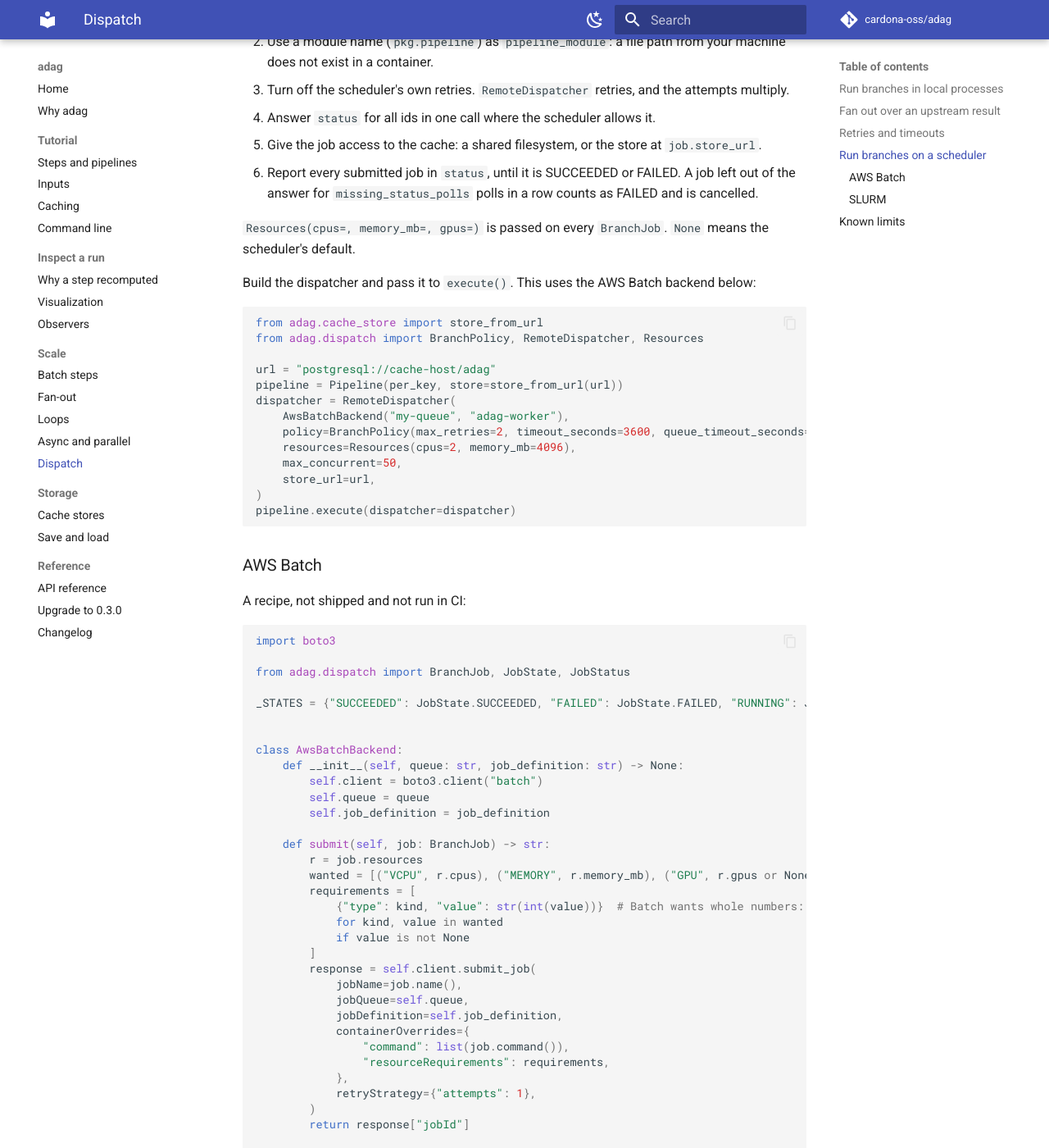
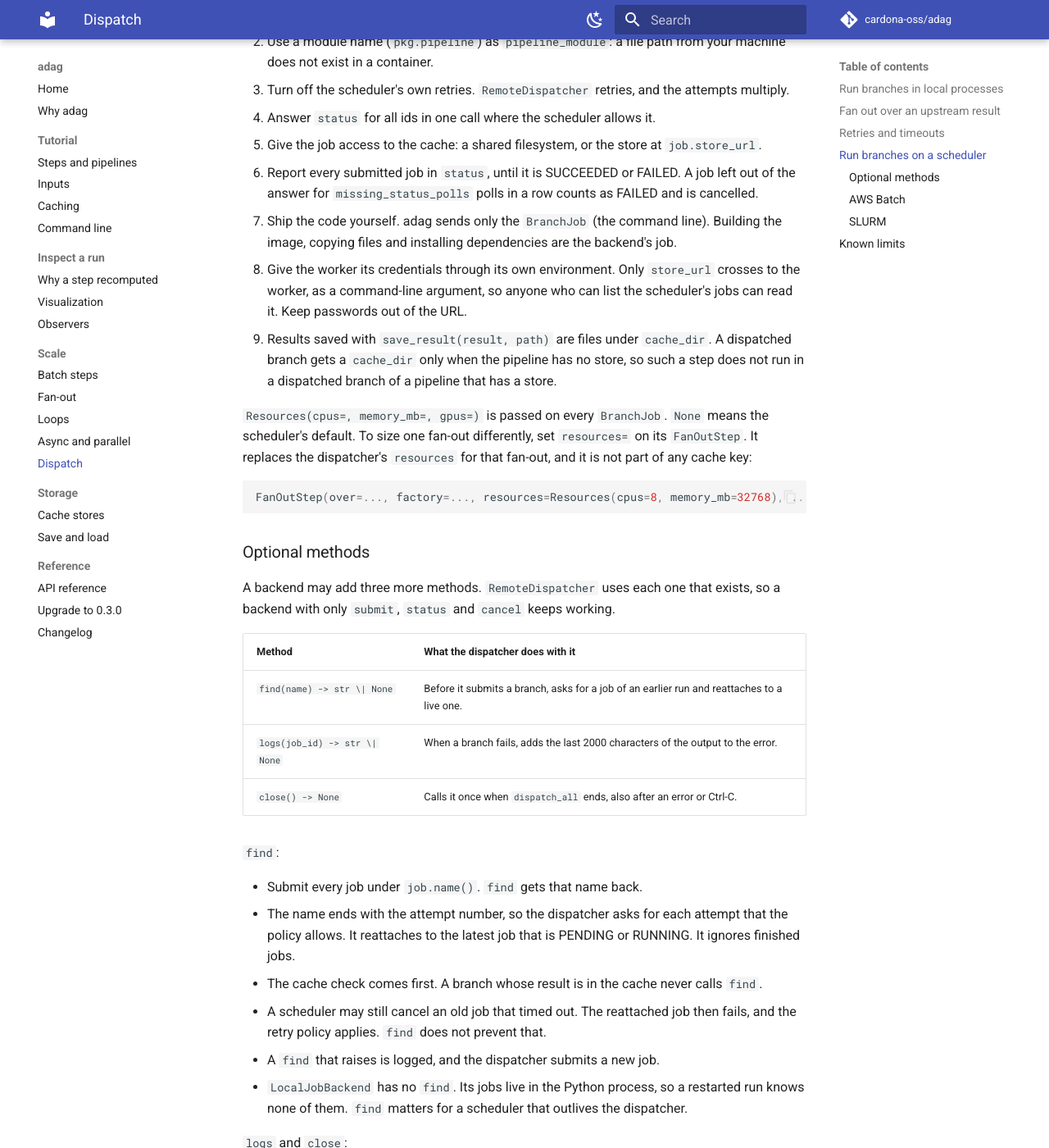
Before and after one commit to jorgeecardona/adag, an MkDocs documentation site: the page built from docs/dispatch.md, in a window 1280 px wide and 1400 px high, scrolled down 5191 px. Shown: the whole window at 82% size. Built offline with MkDocs 1.6.1 and Material for MkDocs 9.7.7, drawn with Linux system fonts in a browser that asks for light colours; comment, search, counter and statistics services are not loaded; some of the changed text lies outside the part shown.

Commit message:
docs: the optional JobBackend methods and Resources per fan-out; needs FO-5 proofs and FO-8

````diff
--- a/docs/dispatch.md
+++ b/docs/dispatch.md
@@ -138,9 +138,90 @@ Rules for a backend:
 5. Give the job access to the cache: a shared filesystem, or the store at `job.store_url`.
 6. Report every submitted job in `status`, until it is SUCCEEDED or FAILED. A job left out of the
    answer for `missing_status_polls` polls in a row counts as FAILED and is cancelled.
+7. Ship the code yourself. adag sends only the `BranchJob` (the command line). Building the
+   image, copying files and installing dependencies are the backend's job.
+8. Give the worker its credentials through its own environment. Only `store_url` crosses to the
+   worker, as a command-line argument, so anyone who can list the scheduler's jobs can read it.
+   Keep passwords out of the URL.
+9. Results saved with `save_result(result, path)` are files under `cache_dir`. A dispatched branch
+   gets a `cache_dir` only when the pipeline has no store, so such a step does not run in a
+   dispatched branch of a pipeline that has a store.
 
 `Resources(cpus=, memory_mb=, gpus=)` is passed on every `BranchJob`. `None` means the
-scheduler's default.
+scheduler's default. To size one fan-out differently, set `resources=` on its `FanOutStep`. It
+replaces the dispatcher's `resources` for that fan-out, and it is not part of any cache key:
+
+```python
+FanOutStep(over=..., factory=..., resources=Resources(cpus=8, memory_mb=32768), ...)
+```
+
+### Optional methods
+
+A backend may add three more methods. `RemoteDispatcher` uses each one that exists, so a backend
+with only `submit`, `status` and `cancel` keeps working.
+
+| Method | What the dispatcher does with it |
+|---|---|
+| `find(name) -> str \| None` | Before it submits a branch, asks for a job of an earlier run and reattaches to a live one. |
+| `logs(job_id) -> str \| None` | When a branch fails, adds the last 2000 characters of the output to the error. |
+| `close() -> None` | Calls it once when `dispatch_all` ends, also after an error or Ctrl-C. |
+
+`find`:
+
+- Submit every job under `job.name()`. `find` gets that name back.
+- The name ends with the attempt number, so the dispatcher asks for each attempt that the policy
+  allows. It reattaches to the latest job that is PENDING or RUNNING. It ignores finished jobs.
+- The cache check comes first. A branch whose result is in the cache never calls `find`.
+- A scheduler may still cancel an old job that timed out. The reattached job then fails, and the
+  retry policy applies. `find` does not prevent that.
+- A `find` that raises is logged, and the dispatcher submits a new job.
+- `LocalJobBackend` has no `find`. Its jobs live in the Python process, so a restarted run knows
+  none of them. `find` matters for a scheduler that outlives the dispatcher.
+
+`logs` and `close`:
+
+- `logs` may return `None`, for example while the job has no output yet. `LocalJobBackend` keeps
+  the last 8000 characters of stderr of each failed job, until `close`.
+- `close` must be safe to call twice, and the backend must work again if a later `dispatch_all`
+  submits more jobs. A failing `close` is logged, and it does not replace the run's error.
+
+This backend wraps `LocalJobBackend`, adds `find`, and reports a failed job with only its exit
+code, as most schedulers do. The output of branch `b` reaches the error through `logs`:
+
+```python
+--8<-- "docs/examples/dispatch_failing_pipeline.py"
+```
+
+```python
+--8<-- "docs/examples/dispatch_hooks.py"
+```
+
+```text
+succeeded: ['a', 'c']
+b: exit code 1
+last output of job local-2:
+error: row b has no value
+{'find': 3, 'submit': 3, 'close': 1}
+```
+
+A backend that starts a server makes it on the first `submit` and deletes it in `close`.
+A sketch, not run in CI (`cloud` stands for your provider's client):
+
+```python
+class ServerBackend:
+    def __init__(self, cloud) -> None:
+        self.cloud = cloud
+        self.server = None
+
+    def submit(self, job: BranchJob) -> str:
+        if self.server is None:
+            self.server = self.cloud.create_server()  # on first use, not in __init__
+        return self.server.start(list(job.command()), name=job.name())
+
+    def close(self) -> None:
+        if self.server is not None:  # safe to call twice
+            self.server.delete()
+            self.server = None
 
 Build the dispatcher and pass it to `execute()`. This uses the AWS Batch backend below:
 
@@ -210,6 +291,24 @@ class AwsBatchBackend:
     def cancel(self, job_ids):
         for job_id in job_ids:
             self.client.terminate_job(jobId=job_id, reason="cancelled by adag")
+
+    # Optional: lets a rerun reattach to a job that an earlier run left alive.
+    def find(self, name):
+        # With a JOB_NAME filter, list_jobs returns jobs of any status, newest first.
+        filters = [{"name": "JOB_NAME", "values": [name]}]
+        jobs = self.client.list_jobs(jobQueue=self.queue, filters=filters)["jobSummaryList"]
+        return jobs[0]["jobId"] if jobs else None
+
+    # Optional: the end of a failed job's output goes into the error.
+    def logs(self, job_id):
+        container = self.client.describe_jobs(jobs=[job_id])["jobs"][0].get("container", {})
+        stream = container.get("logStreamName")
+        if stream is None:  # the job never started
+            return None
+        events = boto3.client("logs").get_log_events(  # the default log group of Batch jobs
+            logGroupName="/aws/batch/job", logStreamName=stream, limit=50, startFromHead=False
+        )["events"]
+        return "\n".join(event["message"] for event in events)
 ```
 
 ### SLURM
@@ -219,6 +318,7 @@ A recipe, not shipped and not run in CI:
 ```python
 import shlex
 import subprocess
+from pathlib import Path
 
 from adag.dispatch import BranchJob, JobState, JobStatus
 
@@ -235,6 +335,7 @@ class SlurmBackend:
     def submit(self, job: BranchJob) -> str:
         r = job.resources
         args = ["sbatch", "--parsable", "--no-requeue", f"--job-name={job.name()}"]
+        args.append("--output=adag-%j.log")  # %j is the job id: logs() reads this file
         if r.cpus is not None:
             args.append(f"--cpus-per-task={int(r.cpus)}")
         if r.memory_mb is not None:
@@ -260,15 +361,30 @@ class SlurmBackend:
 
     def cancel(self, job_ids):
         subprocess.run(["scancel", *job_ids], check=False)
+
+    # Optional: lets a rerun reattach to a job that an earlier run left alive.
+    def find(self, name):
+        found = subprocess.run(
+            ["sacct", "-n", "-X", "-P", "-S", "now-7days", "-o", "JobID", f"--name={name}"],
+            capture_output=True, text=True, check=True,
+        ).stdout.split()
+        return found[-1] if found else None  # the newest job with that name
+
+    # Optional: the end of a failed job's output goes into the error.
+    def logs(self, job_id):
+        path = Path(f"adag-{job_id}.log")  # written by sbatch --output in the submit directory
+        return path.read_text(errors="replace") if path.exists() else None
 ```
 
 ## Known limits
 
 - A shared upstream step that is not cached yet is computed by every worker that needs it.
   Run the pipeline up to that step first, or cache it before you dispatch.
-- If the main process crashes, jobs that are still running are submitted again on the rerun.
+- If the main process crashes, a backend without `find` submits the branches again on the rerun.
   If an old job finishes first, the rerun finds its result in the cache and cancels the new job.
+  A backend with `find` reattaches to the old jobs instead.
 - A result that appears after the dispatcher has decided a branch failed is too late. The run
   raises `FanOutBranchError`, and the next run finds the result in the cache.
-- A worker's stderr reaches you only through `JobStatus.detail`.
+- A worker's output reaches you through `JobStatus.detail`, and through `logs` when the backend
+  has it.
 - `MemoryCacheStore`, a disk local to one machine, and SQLite on NFS cannot be the shared cache.
--- /dev/null
+++ b/docs/examples/dispatch_failing_pipeline.py
@@ -0,0 +1,33 @@
+"""A pipeline file whose branch "b" fails in the worker."""
+
+from dataclasses import dataclass
+
+from pydantic import BaseModel
+
+from adag import FanOutStep, Step
+
+
+class Parsed(BaseModel):
+    value: int
+
+
+@dataclass(frozen=True)
+class Parse(Step[Parsed]):
+    text: str
+
+    def run(self, text: str) -> Parsed:
+        if not text:
+            raise ValueError("row b has no value")
+        return Parsed(value=int(text))
+
+
+def branch(key: str, text: str):
+    return Parse(text=text)()
+
+
+per_key = FanOutStep(
+    over={"a": "1", "b": "", "c": "3"},
+    factory=branch,
+    pipeline_module=__file__,
+    fan_out_var="per_key",
+)()
--- /dev/null
+++ b/docs/examples/dispatch_hooks.py
@@ -0,0 +1,70 @@
+"""A job backend with the optional methods: find, logs and close."""
+
+import tempfile
+from collections.abc import Mapping, Sequence
+from pathlib import Path
+
+from adag import NullObserver, Pipeline
+from adag.cli import load_pipeline_module
+from adag.dispatch import (
+    BranchJob,
+    BranchPolicy,
+    JobState,
+    JobStatus,
+    LocalJobBackend,
+    RemoteDispatcher,
+)
+from adag.fan_out import FanOutBranchError
+
+
+class RecordingBackend(LocalJobBackend):
+    """LocalJobBackend already has logs and close. This adds find and records the calls.
+
+    It also reports a failed job with only its exit code, as most schedulers do, so the output
+    reaches the error through ``logs``.
+    """
+
+    def __init__(self) -> None:
+        super().__init__()
+        self.ids_by_name: dict[str, str] = {}
+        self.calls: list[str] = []
+
+    def submit(self, job: BranchJob) -> str:
+        self.calls.append("submit")
+        job_id = super().submit(job)
+        self.ids_by_name[job.name()] = job_id  # find() needs the name that submit() used
+        return job_id
+
+    def find(self, name: str) -> str | None:
+        self.calls.append("find")
+        return self.ids_by_name.get(name)
+
+    def status(self, job_ids: Sequence[str]) -> Mapping[str, JobStatus]:
+        reported: dict[str, JobStatus] = {}
+        for job_id, status in super().status(job_ids).items():
+            failed = status.state is JobState.FAILED
+            detail = f"exit code {status.exit_code}" if failed else status.detail
+            reported[job_id] = JobStatus(status.state, detail, status.exit_code)
+        return reported
+
+    def close(self) -> None:
+        self.calls.append("close")
+        super().close()
+
+    def cancel(self, job_ids: Sequence[str]) -> None:
+        self.calls.append("cancel")
+        super().cancel(job_ids)
+
+
+module = load_pipeline_module(Path(__file__).with_name("dispatch_failing_pipeline.py"))
+pipeline = Pipeline(module.per_key, cache_dir=Path(tempfile.mkdtemp()))
+backend = RecordingBackend()
+dispatcher = RemoteDispatcher(backend, BranchPolicy(poll_interval_seconds=0.05), max_concurrent=3)
+
+try:
+    pipeline.execute(observer=NullObserver(), dispatcher=dispatcher)
+except FanOutBranchError as error:
+    print("succeeded:", error.succeeded)
+    print("b:", error.failed["b"])
+
+print({name: backend.calls.count(name) for name in ("find", "submit", "close")})
--- a/docs/fan-out.md
+++ b/docs/fan-out.md
@@ -8,6 +8,8 @@ same keys. Each branch is cached like any other step.
   you build the graph.
 - `template`: a [`Template`](#template) that builds each branch. Use it when the keys come from
   an upstream step.
+- `resources`: what each branch asks a scheduler for when you dispatch it (see
+  [Dispatch](dispatch.md)). It is not part of any cache key.
 - `max_workers`: deprecated, removed in 1.0. Use `max_concurrency` and `runs_on` instead (see
   [Async and parallel](async-parallel.md)).
 
````
Also changed, not shown: CHANGELOG.md (+14 -0 lines), 2 other files.
